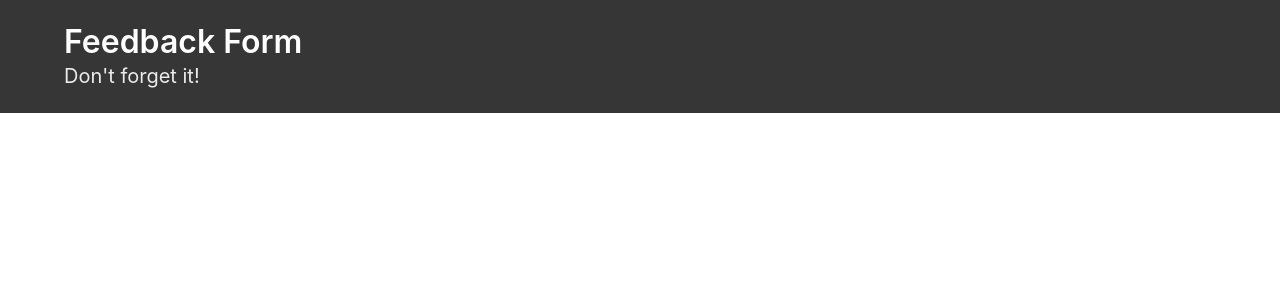
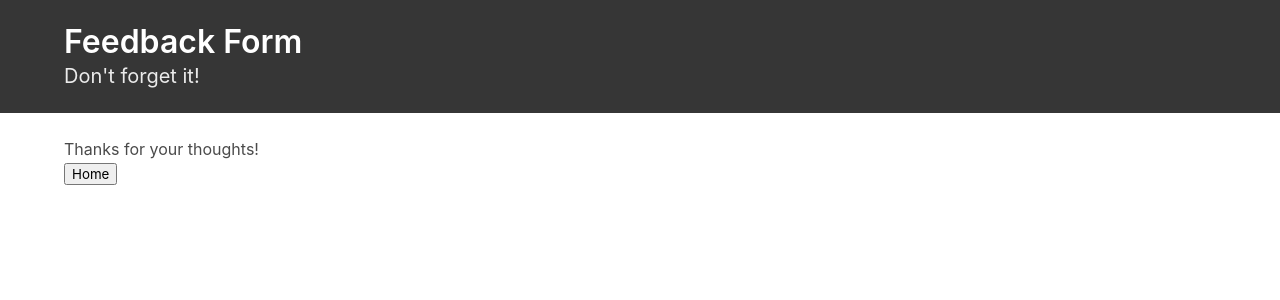
Before and after one commit to awburgard/feedback-weekend, a React (Create React App) app: page /#/success in a window 1280 px wide. Shown: the top 300 px of the page. Built offline with nearby package versions, Linux system fonts and the light colour scheme; no server answers.

Commit message:
adds success page

```diff
--- a/src/components/App/App.js
+++ b/src/components/App/App.js
@@ -9,6 +9,7 @@ import Understanding from '../Understanding/understanding';
 import Supported from '../Supported/supported';
 import Comments from '../Comments/comments';
 import Review from '../Review/review'
+import Success from "../Success/success"
 import bulma from '../../../node_modules/bulma/css/bulma.css';
 
 class App extends Component {
@@ -47,6 +48,7 @@ class App extends Component {
             <Route path='/supported' component={Supported} />
             <Route path='/comments' component={Comments} />
             <Route path='/review' component={Review} />
+            <Route path='/success' component={Success} />
           </div>
         </div>
       </Router>
--- a/src/components/Review/review.js
+++ b/src/components/Review/review.js
@@ -20,7 +20,7 @@ class Review extends Component {
                     type: 'CLEAR_REDUX',
                     payload: this.state.clear
                 })
-                this.props.history.push('/');
+                this.props.history.push('/success');
             })
     }
 
--- /dev/null
+++ b/src/components/Success/success.js
@@ -0,0 +1,20 @@
+import React, { Component } from 'react';
+import { connect } from 'react-redux'
+import mapReduxStateToProps from '../../Modules/mapReduxStateToProps'
+
+class Success extends Component {
+
+    goHome = (event) =>{
+        this.props.history.push('/')
+    }
+    render(){
+        return (
+            <div>
+                <h2>Thanks for your thoughts!</h2>
+                <button onClick={this.goHome}>Home</button>
+            </div>
+        )
+    }
+}
+
+export default connect(mapReduxStateToProps)(Success);
```
